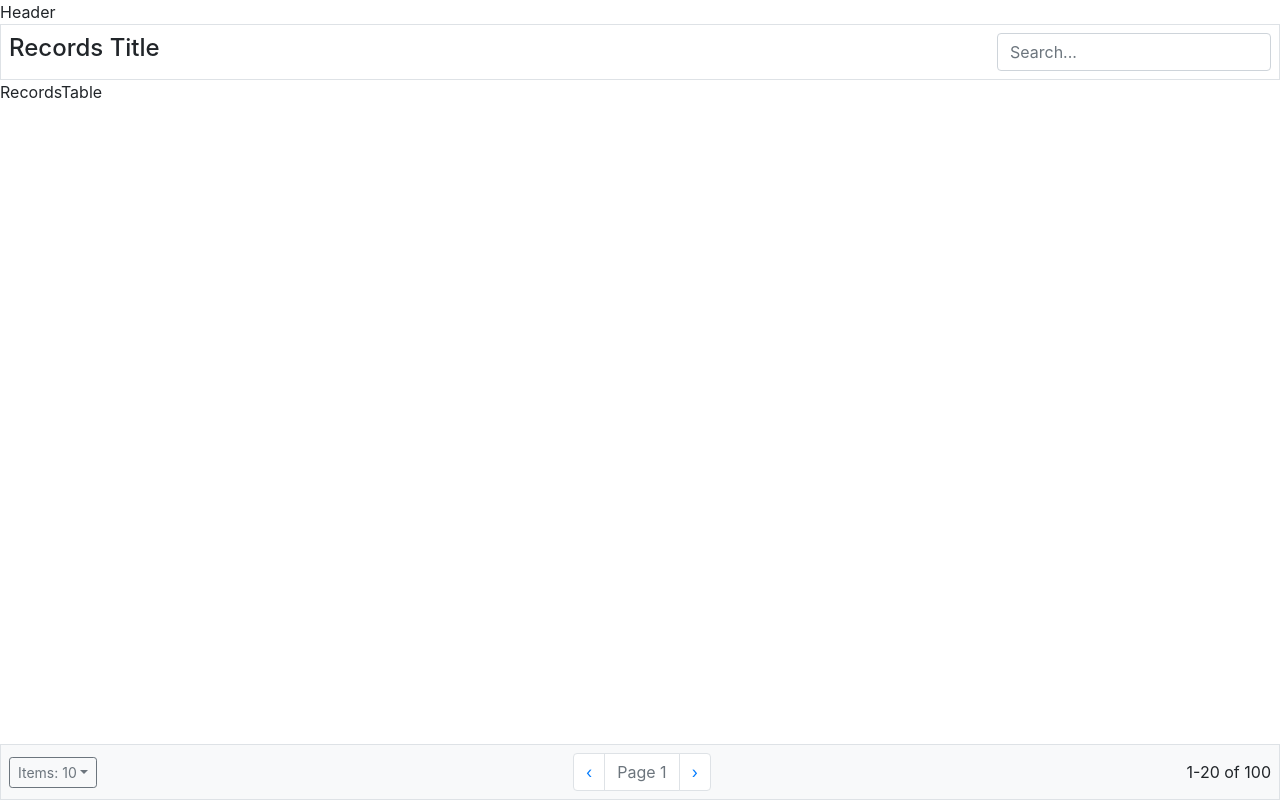
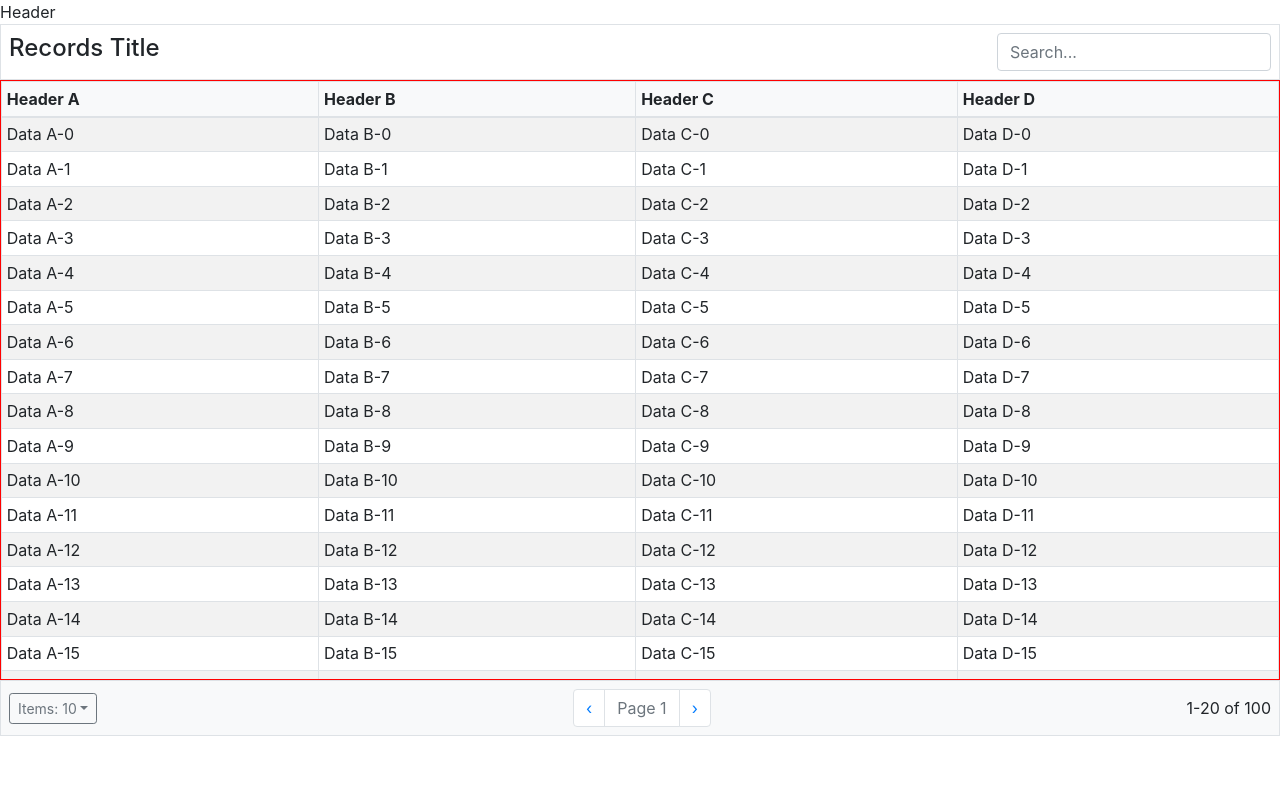
Before and after one commit to stevenriggs/react-bootstrap-layout, a React (Create React App) app: page / in a window 1280 px wide. Built offline with nearby package versions, Linux system fonts and the light colour scheme.

Commit message:
close but not yet on Firefox

```diff
--- a/src/App.js
+++ b/src/App.js
@@ -8,11 +8,13 @@
 function App() {
   return (
     <div className='vh-100 d-flex flex-column'>
-      <div className='d-flex flex-grow-0'>
+      <div className='h-75'>
+      <div className='d-flex flex-grow-0 flex-shrink-0'>
         Header
       </div>
-      <div className='d-flex flex-grow-1'>
+      <div className='d-flex flex-grow-1 flex-shrink-1 h-100'>
         <Records />
+      </div>
       </div>
     </div>
   );
--- a/src/components/records/Records.js
+++ b/src/components/records/Records.js
@@ -2,17 +2,18 @@
 import {Container, Row, Col} from 'react-bootstrap';
 import RecordsFooter from './RecordsFooter';
 import RecordsHeader from './RecordsHeader';
+import RecordsTable from './RecordsTable';
 
 function Records() {
   return (
-    <div className='d-flex flex-column w-100'>
-        <div className='d-flex flex-grow-0'>
+    <div className='d-flex flex-column flex-grow-1 flex-shrink-1 h-100'>
+        <div className='d-flex flex-grow-0 flex-shrink-0'>
             <RecordsHeader />
         </div>
-        <div className='d-flex flex-grow-1'>
-            RecordsTable
+        <div className='d-flex flex-grow-1 flex-shrink-1 h-100'>
+            <RecordsTable />
         </div>
-        <div className='d-flex flex-grow-0'>
+        <div className='d-flex flex-grow-0 flex-shrink-0'>
             <RecordsFooter />
         </div>
     </div>
--- /dev/null
+++ b/src/components/records/RecordsTable.js
@@ -0,0 +1,44 @@
+import React from 'react';
+import Table from 'react-bootstrap/Table';
+
+function RecordsTable() {
+    const items = [];
+    for (let i = 0; i < 30; i++) {
+        let theAItem = 'Data A-' + i;
+        let theBItem = 'Data B-' + i;
+        let theCItem = 'Data C-' + i;
+        let theDItem = 'Data D-' + i;
+        items.push({
+            dataA: theAItem,
+            dataB: theBItem,
+            dataC: theCItem,
+            dataD: theDItem
+        })
+    }
+    return (
+        <div className='debug h-100 w-100 overflow-auto'>
+            <Table striped bordered hover repsonsive size="sm">
+                <thead>
+                    <tr>
+                        <th className='sticky-top bg-light'>Header A</th>
+                        <th className='sticky-top bg-light'>Header B</th>
+                        <th className='sticky-top bg-light'>Header C</th>
+                        <th className='sticky-top bg-light'>Header D</th>
+                    </tr>
+                </thead>
+                <tbody>
+                    {items.map(item=>
+                        <tr>
+                            <td>{item.dataA}</td>
+                            <td>{item.dataB}</td>
+                            <td>{item.dataC}</td>
+                            <td>{item.dataD}</td>
+                        </tr>
+                    )}
+                </tbody>
+            </Table>
+        </div>
+    );
+}
+
+export default RecordsTable;
```
